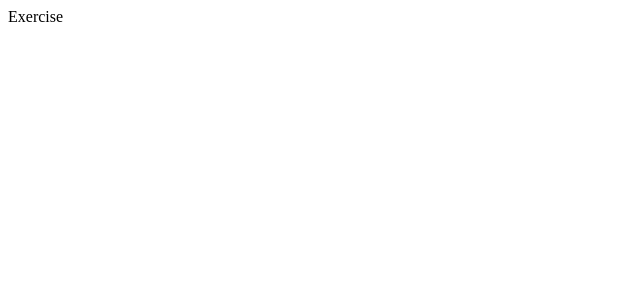
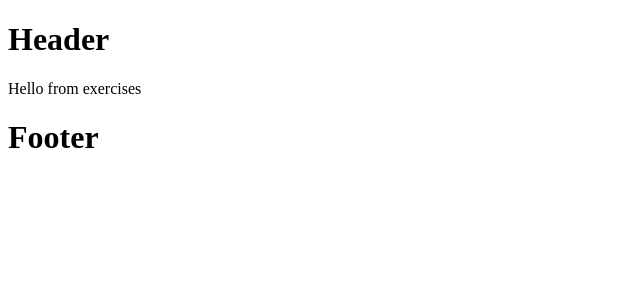
Before and after one commit to chukkydave/fitness_app, a React (Create React App) app: page / in a window 1280 px wide. Shown: the top 300 px of the page, without its empty margins (0-640 px from the left). Built offline with nearby package versions, Linux system fonts and the light colour scheme.

Commit message:
add the basic boilerplate for the page

```diff
--- a/src/App.js
+++ b/src/App.js
@@ -1,19 +1,16 @@
-import React from 'react';
+import React, { Fragment } from 'react';
 import { useState } from 'react';
 import Typography from '@mui/material/Typography';
 import Textfield from '@mui/material/TextField';
+import { Header, Footer } from './Components/Layout';
+import Exercises from './Components/Layout/Exercises';
 
 export default function App() {
-	const [
-		exercises,
-		setExercises,
-	] = useState({ exercises: [], title: '' });
-
 	return (
-		<div>
-			<Typography variant="header1" align="center" gutterBottom>
-				Exercise
-			</Typography>
-		</div>
+		<Fragment>
+			<Header />
+			<Exercises />
+			<Footer />
+		</Fragment>
 	);
 }
--- /dev/null
+++ b/src/Components/Layout/Exercises/index.js
@@ -0,0 +1,3 @@
+import React from 'react';
+
+export default (props) => <div>Hello from exercises</div>;
--- /dev/null
+++ b/src/Components/Layout/Footer.js
@@ -0,0 +1,7 @@
+import React from 'react';
+
+export default (props) => (
+	<div>
+		<h1>Footer</h1>
+	</div>
+);
--- /dev/null
+++ b/src/Components/Layout/Header.js
@@ -0,0 +1,7 @@
+import React from 'react';
+
+export default (props) => (
+	<div>
+		<h1>Header</h1>
+	</div>
+);
--- /dev/null
+++ b/src/Components/Layout/index.js
@@ -0,0 +1,4 @@
+import Header from './Header';
+import Footer from './Footer';
+
+export { Header, Footer };
```
